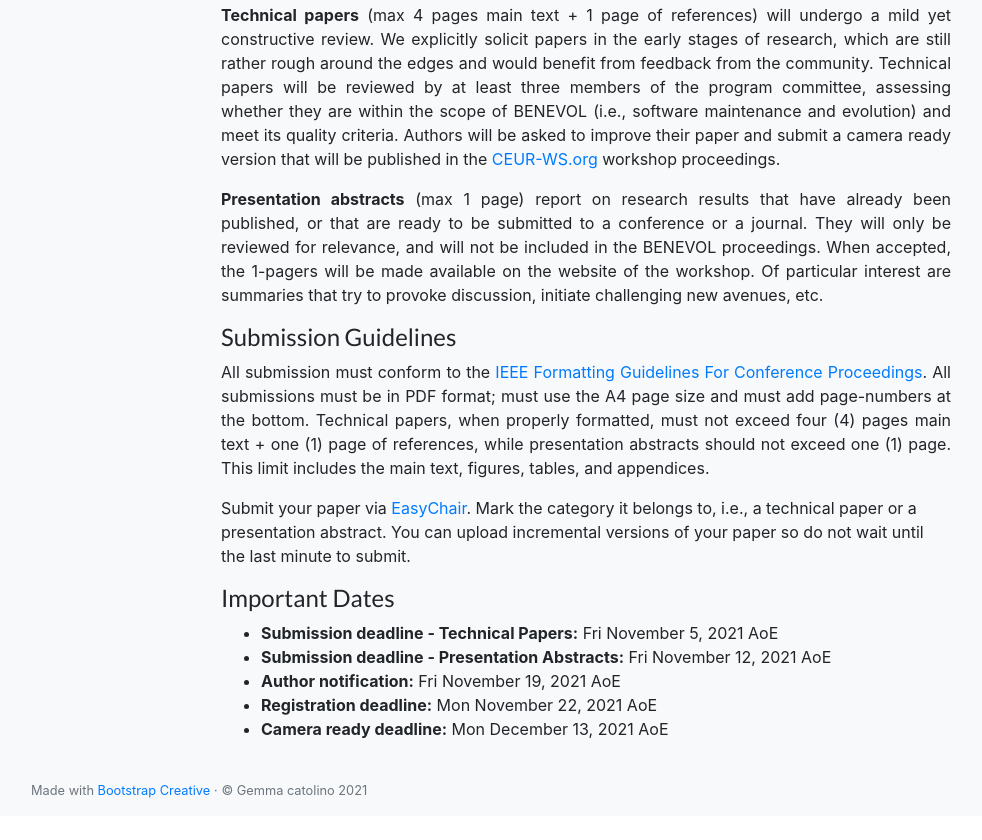
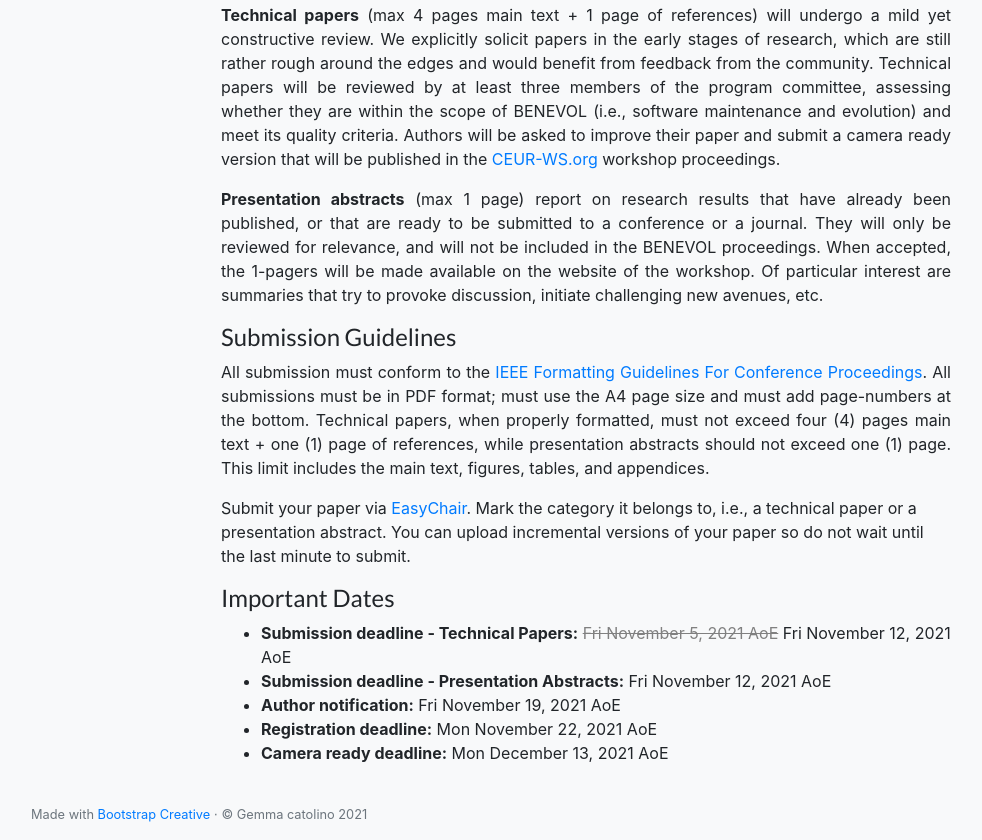
Before and after one commit to benevol2021/benevol2021.github.io, a website with bundled scripts: page index.html in a window 1280 px wide. Shown: the part 2309-3149 px from the top of the page, without its empty margins (54-1036 px from the left). Before the commit the page ends 3125 px from the top, so only its background shows below. Built offline with nearby package versions, Linux system fonts and the light colour scheme.

Commit message:
Update index.html
date new

```diff
--- a/index.html
+++ b/index.html
@@ -1137,7 +1137,7 @@
 
           <h4>Important Dates</h4>
           <ul>
-            <li><b>Submission deadline - Technical Papers:</b> Fri November 5, 2021 AoE</li>
+            <li><b>Submission deadline - Technical Papers:</b> <s style="color:grey;">Fri November 5, 2021 AoE</s> Fri November 12, 2021 AoE</li>
             <li><b>Submission deadline - Presentation Abstracts:</b> Fri November 12, 2021 AoE</li>
             <li><b>Author notification:</b> Fri November 19, 2021 AoE</li>
             <li><b>Registration deadline:</b> Mon November 22, 2021 AoE</li>
```
